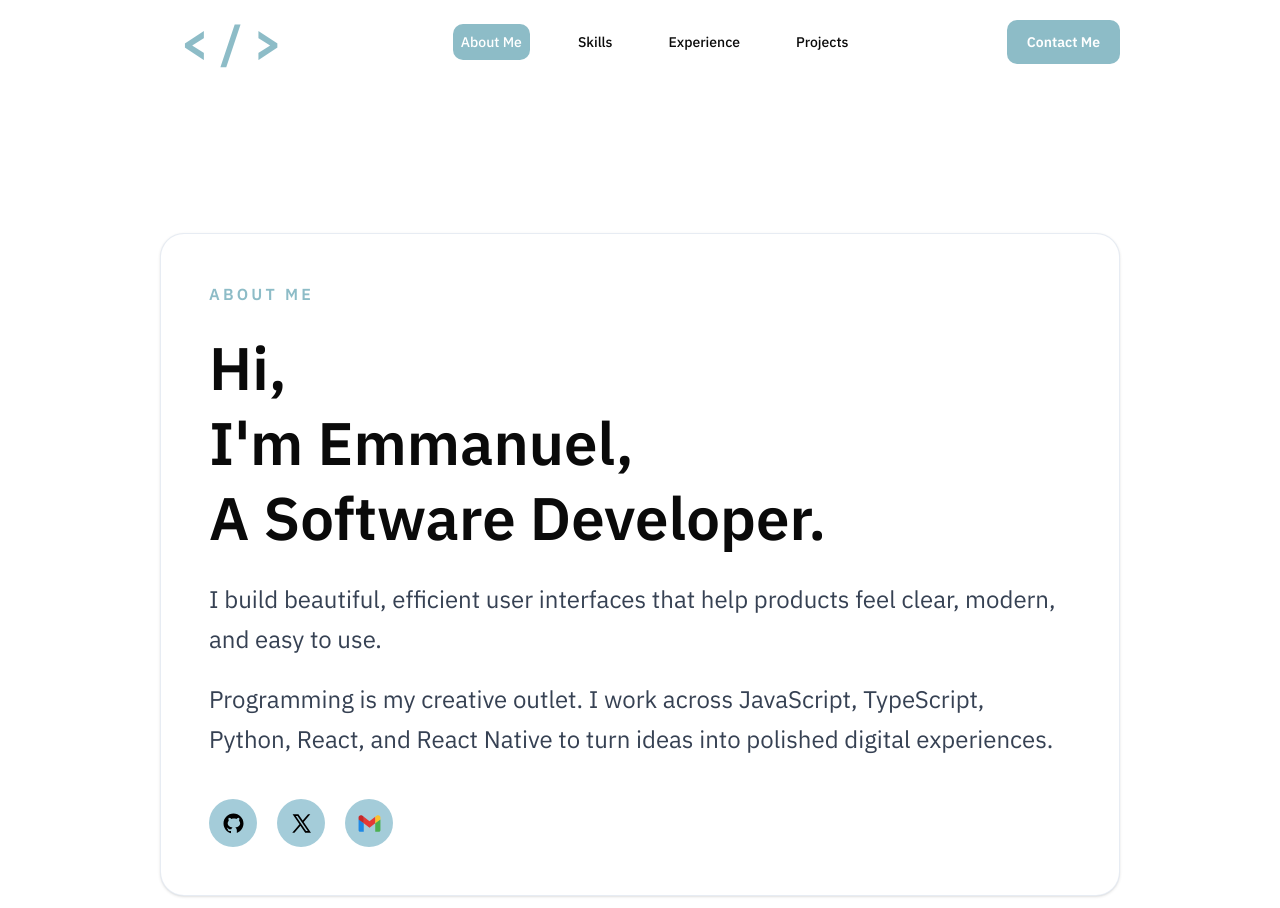
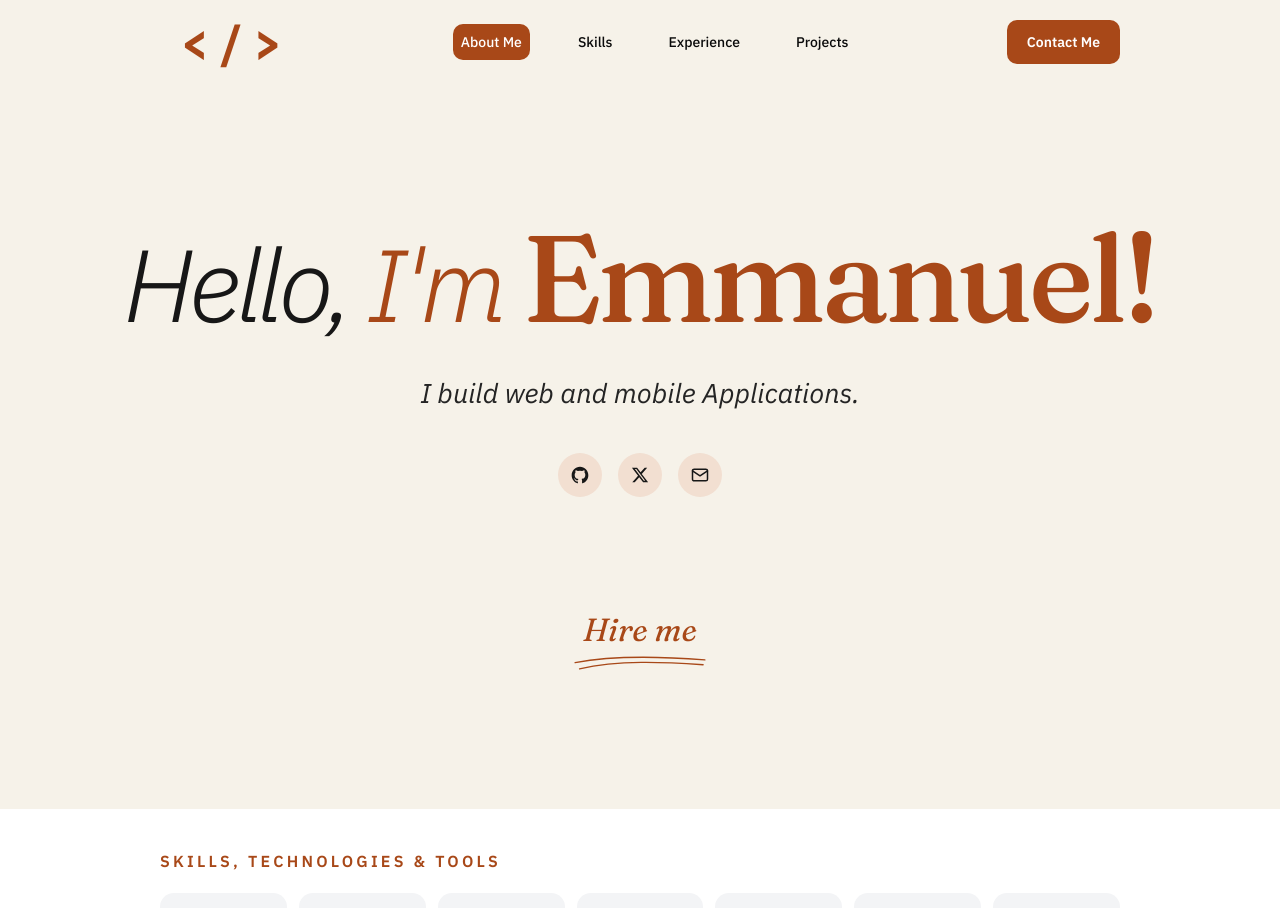
Before and after one commit to Opesco12/my-portfolio, a React (Vite) app: page / in a window 1280 px wide. Shown: the top 908 px of the page. Built offline with nearby package versions, Linux system fonts and the light colour scheme.

Commit message:
chore: revamp hero section

```diff
--- a/index.html
+++ b/index.html
@@ -1,4 +1,4 @@
-<!DOCTYPE html>
+<!doctype html>
 <html lang="en">
   <head>
     <meta charset="UTF-8" />
@@ -40,10 +40,33 @@
       rel="stylesheet"
     />
 
+    <link
+      rel="preconnect"
+      href="https://fonts.googleapis.com"
+    />
+    <link
+      rel="preconnect"
+      href="https://fonts.gstatic.com"
+      crossorigin
+    />
+    <link
+      href="https://fonts.googleapis.com/css2?family=Fraunces:ital,opsz,wght@0,9..144,100..900;1,9..144,100..900&display=swap"
+      rel="stylesheet"
+    />
 
-    <link rel="preconnect" href="https://fonts.googleapis.com">
-<link rel="preconnect" href="https://fonts.gstatic.com" crossorigin>
-<link href="https://fonts.googleapis.com/css2?family=IBM+Plex+Sans:ital,wght@0,100..700;1,100..700&display=swap" rel="stylesheet">
+    <link
+      rel="preconnect"
+      href="https://fonts.googleapis.com"
+    />
+    <link
+      rel="preconnect"
+      href="https://fonts.gstatic.com"
+      crossorigin
+    />
+    <link
+      href="https://fonts.googleapis.com/css2?family=IBM+Plex+Sans:ital,wght@0,100..700;1,100..700&display=swap"
+      rel="stylesheet"
+    />
     <!-- End of Google fonts -->
   </head>
   <body>
--- a/src/App.css
+++ b/src/App.css
@@ -14,10 +14,10 @@ html {
 @theme {
   --color-black: #000000;
   --color-error: red;
-  --color-lighter-primary: #c4e1e6;
-  --color-light-primary: #a4ccd9;
-  --color-primary: #8dbcc7;
-  --color-dark-primary: #218185;
+  --color-lighter-primary: #f2dfd1;
+  --color-light-primary: #dfb89f;
+  --color-primary: #a84818;
+  --color-dark-primary: #73300f;
   --color-white: #fff;
   --color-border: #efefef;
 }
@@ -33,7 +33,7 @@ html {
   --color-card-foreground: var(--card-foreground);
   --color-popover: var(--popover);
   --color-popover-foreground: var(--popover-foreground);
-  --color-primary: #8dbcc7;
+  --color-primary: #a84818;
   --color-primary-foreground: var(--primary-foreground);
   --color-secondary: var(--secondary);
   --color-secondary-foreground: var(--secondary-foreground);
@@ -58,6 +58,10 @@ html {
   --color-sidebar-accent-foreground: var(--sidebar-accent-foreground);
   --color-sidebar-border: var(--sidebar-border);
   --color-sidebar-ring: var(--sidebar-ring);
+}
+
+.font-display {
+  font-family: "Fraunces", Georgia, serif;
 }
 
 :root {
--- a/src/components/Navbar.tsx
+++ b/src/components/Navbar.tsx
@@ -4,6 +4,7 @@ import { motion } from "framer-motion";
 
 const Navbar = () => {
   const [isMenuOpen, setIsMenuOpen] = useState(false);
+  const [isScrolled, setIsScrolled] = useState(false);
   const [activeSection, setActiveSection] = useState("about");
   const location = useLocation();
   const navigate = useNavigate();
@@ -11,6 +12,15 @@ const Navbar = () => {
   const toggleMenu = () => {
     setIsMenuOpen(!isMenuOpen);
   };
+
+  useEffect(() => {
+    const handleScroll = () => setIsScrolled(window.scrollY > 8);
+
+    handleScroll();
+    window.addEventListener("scroll", handleScroll, { passive: true });
+
+    return () => window.removeEventListener("scroll", handleScroll);
+  }, []);
 
   const scrollToSection = (sectionId: string) => {
     if (location.pathname !== "/") {
@@ -87,7 +97,13 @@ const Navbar = () => {
   ];
 
   return (
-    <nav className="sticky top-0 z-50 bg-white/30 backdrop-blur-md border-b border-white/20 py-2 px-4 md:px-40">
+    <nav
+      className={`sticky top-0 z-50 border-b px-4 py-2 transition-[background-color,border-color,box-shadow,backdrop-filter] duration-500 md:px-40 ${
+        isScrolled
+          ? "border-white/40 bg-white/25 shadow-[0_8px_32px_rgba(75,46,29,0.08)] backdrop-blur-2xl backdrop-saturate-150"
+          : "border-transparent bg-[#f6f2e9] shadow-none backdrop-blur-none"
+      }`}
+    >
       <div className="mx-auto grid grid-cols-[auto_1fr_auto] items-center gap-4">
         <div>
           <p className="text-4xl px-5 md:text-5xl text-primary font-extrabold">
--- a/src/components/sections/About.tsx
+++ b/src/components/sections/About.tsx
@@ -2,127 +2,118 @@ import { motion } from "framer-motion";
 
 const About = () => {
   return (
-    <div
+    <section
       id="about"
-      className="px-4 py-8 md:px-40 md:py-12 md:my-25"
+      className="relative flex min-h-[calc(100svh-76px)] items-center justify-center overflow-hidden bg-[#f6f2e9] px-5 py-24 text-center sm:px-8 md:py-28"
     >
       <motion.div
-        className="rounded-3xl border border-slate-200/80 bg-white p-6 shadow-sm md:p-12"
-        initial={{ y: 50, opacity: 0 }}
+        className="mx-auto flex w-full max-w-6xl flex-col items-center"
+        initial={{ y: 24, opacity: 0 }}
         animate={{ y: 0, opacity: 1 }}
-        transition={{ duration: 0.5 }}
+        transition={{ duration: 0.7, ease: "easeOut" }}
       >
-        <div className="mx-auto max-w-5xl">
-          <div className="flex flex-wrap items-center gap-4">
-            <p className="text-base font-semibold uppercase tracking-[0.2em] text-primary">
-              About Me
-            </p>
-          </div>
+        <h1 className="font-display text-[clamp(3.25rem,8vw,7.75rem)] font-medium leading-[0.9] tracking-[-0.045em] text-[#171717]">
+          <span className="italic font-light">Hello,</span>{" "}
+          <span className="text-primary italic">
+            <span className="font-light">I'm</span>{" "}
+            <span className="font-display text-[1.2em] not-italic">
+              Emmanuel!
+            </span>
+          </span>
+        </h1>
 
-          <h2 className="mt-6 text-2xl font-semibold leading-tight md:text-6xl">
-            Hi, <br /> I&apos;m Emmanuel,
-            <br />A Software Developer.
-          </h2>
+        <p className="mt-8 max-w-3xl text-lg italic leading-relaxed text-[#242424] sm:text-xl md:mt-10 md:text-[1.7rem] md:leading-[1.45]">
+          I build web and mobile Applications.
+        </p>
 
-          <div className="mt-6 max-w-4xl space-y-5">
-            <p className="text-lg leading-8 text-gray-700 md:text-2xl md:leading-10">
-              I build beautiful, efficient user interfaces that help products
-              feel clear, modern, and easy to use.
-            </p>
-            <p className="text-lg leading-8 text-gray-700 md:text-2xl md:leading-10">
-              Programming is my creative outlet. I work across JavaScript,
-              TypeScript, Python, React, and React Native to turn ideas into
-              polished digital experiences.
-            </p>
-          </div>
+        <div
+          className="mt-8 flex items-center justify-center gap-4 md:mt-10"
+          aria-label="Social links"
+        >
+          <motion.a
+            href="https://github.com/Opesco12"
+            target="_blank"
+            rel="noreferrer"
+            aria-label="Visit my GitHub profile"
+            className="flex h-11 w-11 items-center justify-center rounded-full bg-lighter-primary text-[#171717] transition-colors hover:bg-primary hover:text-white"
+            whileHover={{ y: -3, scale: 1.05 }}
+            whileTap={{ scale: 0.96 }}
+          >
+            <svg
+              aria-hidden="true"
+              viewBox="0 0 24 24"
+              className="h-5 w-5 fill-current"
+            >
+              <path d="M12 2C6.477 2 2 6.589 2 12.253c0 4.53 2.865 8.374 6.839 9.73.5.094.682-.222.682-.493 0-.243-.009-.888-.014-1.743-2.782.619-3.369-1.375-3.369-1.375-.455-1.185-1.11-1.5-1.11-1.5-.908-.636.069-.623.069-.623 1.003.072 1.531 1.056 1.531 1.056.892 1.567 2.341 1.115 2.91.852.091-.663.349-1.115.635-1.371-2.221-.259-4.555-1.14-4.555-5.067 0-1.119.39-2.034 1.029-2.751-.103-.259-.446-1.302.098-2.713 0 0 .84-.276 2.75 1.051A9.37 9.37 0 0 1 12 6.96a9.37 9.37 0 0 1 2.504.346c1.909-1.327 2.748-1.051 2.748-1.051.545 1.411.202 2.454.099 2.713.64.717 1.028 1.632 1.028 2.751 0 3.937-2.338 4.805-4.566 5.059.359.317.679.944.679 1.903 0 1.374-.013 2.482-.013 2.819 0 .274.18.592.688.492C19.138 20.626 22 16.785 22 12.253 22 6.589 17.523 2 12 2Z" />
+            </svg>
+          </motion.a>
 
-          <div className="mt-8 flex flex-wrap gap-5 md:mt-10">
-            <motion.div
-              whileHover={{ scale: 1.1 }}
-              className="h-12 w-12 cursor-pointer rounded-full bg-light-primary flex items-center justify-center"
+          <motion.a
+            href="https://x.com/Opesco123"
+            target="_blank"
+            rel="noreferrer"
+            aria-label="Visit my X profile"
+            className="flex h-11 w-11 items-center justify-center rounded-full bg-lighter-primary text-[#171717] transition-colors hover:bg-primary hover:text-white"
+            whileHover={{ y: -3, scale: 1.05 }}
+            whileTap={{ scale: 0.96 }}
+          >
+            <svg
+              aria-hidden="true"
+              viewBox="0 0 24 24"
+              className="h-[18px] w-[18px] fill-current"
             >
-              <a
-                href="https://github.com/Opesco12"
-                target="_blank"
-                rel="noreferrer"
-              >
-                <svg
-                  xmlns="http://www.w3.org/2000/svg"
-                  x="0px"
-                  y="0px"
-                  width="25"
-                  height="25"
-                  viewBox="0 0 30 30"
-                >
-                  <path d="M15,3C8.373,3,3,8.373,3,15c0,5.623,3.872,10.328,9.092,11.63C12.036,26.468,12,26.28,12,26.047v-2.051 c-0.487,0-1.303,0-1.508,0c-0.821,0-1.551-0.353-1.905-1.009c-0.393-0.729-0.461-1.844-1.435-2.526 c-0.289-0.227-0.069-0.486,0.264-0.451c0.615,0.174,1.125,0.596,1.605,1.222c0.478,0.627,0.703,0.769,1.596,0.769 c0.433,0,1.081-0.025,1.691-0.121c0.328-0.833,0.895-1.6,1.588-1.962c-3.996-0.411-5.903-2.399-5.903-5.098 c0-1.162,0.495-2.286,1.336-3.233C9.053,10.647,8.706,8.73,9.435,8c1.798,0,2.885,1.166,3.146,1.481C13.477,9.174,14.461,9,15.495,9 c1.036,0,2.024,0.174,2.922,0.483C18.675,9.17,19.763,8,21.565,8c0.732,0.731,0.381,2.656,0.102,3.594 c0.836,0.945,1.328,2.066,1.328,3.226c0,2.697-1.904,4.684-5.894,5.097C18.199,20.49,19,22.1,19,23.313v2.734 c0,0.104-0.023,0.179-0.035,0.268C23.641,24.676,27,20.236,27,15C27,8.373,21.627,3,15,3z"></path>
-                </svg>
-              </a>
-            </motion.div>
-            <motion.div
-              whileHover={{ scale: 1.1 }}
-              className="h-12 w-12 rounded-full bg-light-primary flex items-center justify-center"
+              <path d="M18.244 2.25h3.308l-7.227 8.26 8.502 11.24h-6.657l-5.214-6.817-5.967 6.817H1.68l7.73-8.835L1.254 2.25H8.08l4.713 6.231 5.45-6.231Zm-1.161 17.52h1.833L7.084 4.126H5.117L17.083 19.77Z" />
+            </svg>
+          </motion.a>
+
+          <motion.a
+            href="mailto:oyelekemmanuel@gmail.com"
+            aria-label="Send me an email"
+            className="flex h-11 w-11 items-center justify-center rounded-full bg-lighter-primary text-[#171717] transition-colors hover:bg-primary hover:text-white"
+            whileHover={{ y: -3, scale: 1.05 }}
+            whileTap={{ scale: 0.96 }}
+          >
+            <svg
+              aria-hidden="true"
+              viewBox="0 0 24 24"
+              className="h-5 w-5 fill-none stroke-current"
+              strokeWidth="1.8"
+              strokeLinecap="round"
+              strokeLinejoin="round"
             >
-              <a
-                href="https://x.com/Opesco123"
-                target="_blank"
-                rel="noreferrer"
-              >
-                <svg
-                  xmlns="http://www.w3.org/2000/svg"
-                  x="0px"
-                  y="0px"
-                  width="25"
-                  height="25"
-                  viewBox="0 0 30 30"
-                >
-                  <path d="M26.37,26l-8.795-12.822l0.015,0.012L25.52,4h-2.65l-6.46,7.48L11.28,4H4.33l8.211,11.971L12.54,15.97L3.88,26h2.65 l7.182-8.322L19.42,26H26.37z M10.23,6l12.34,18h-2.1L8.12,6H10.23z"></path>
-                </svg>
-              </a>
-            </motion.div>
-            <motion.div
-              whileHover={{ scale: 1.1 }}
-              className="h-12 w-12 rounded-full bg-light-primary flex items-center justify-center"
-            >
-              <a
-                href="mailto:oyelekemmanuel@gmail.com"
-                target="_blank"
-                rel="noreferrer"
-              >
-                <svg
-                  xmlns="http://www.w3.org/2000/svg"
-                  x="0px"
-                  y="0px"
-                  width="25"
-                  height="25"
-                  viewBox="0 0 48 48"
-                >
-                  <path
-                    fill="#4caf50"
-                    d="M45,16.2l-5,2.75l-5,4.75L35,40h7c1.657,0,3-1.343,3-3V16.2z"
-                  ></path>
-                  <path
-                    fill="#1e88e5"
-                    d="M3,16.2l3.614,1.71L13,23.7V40H6c-1.657,0-3-1.343-3-3V16.2z"
-                  ></path>
-                  <polygon
-                    fill="#e53935"
-                    points="35,11.2 24,19.45 13,11.2 12,17 13,23.7 24,31.95 35,23.7 36,17"
-                  ></polygon>
-                  <path
-                    fill="#c62828"
-                    d="M3,12.298V16.2l10,7.5V11.2L9.876,8.859C9.132,8.301,8.228,8,7.298,8h0C4.924,8,3,9.924,3,12.298z"
-                  ></path>
-                  <path
-                    fill="#fbc02d"
-                    d="M45,12.298V16.2l-10,7.5V11.2l3.124-2.341C38.868,8.301,39.772,8,40.702,8h0 C43.076,8,45,9.924,45,12.298z"
-                  ></path>
-                </svg>
-              </a>
-            </motion.div>
-          </div>
+              <rect
+                x="3"
+                y="5"
+                width="18"
+                height="14"
+                rx="2"
+              />
+              <path d="m3 7 9 6 9-6" />
+            </svg>
+          </motion.a>
         </div>
+
+        <a
+          href="#contact"
+          className="group mt-20 inline-flex flex-col items-center font-display text-2xl italic text-primary md:mt-28 md:text-[2rem]"
+        >
+          Hire me
+          <svg
+            aria-hidden="true"
+            viewBox="0 0 150 18"
+            className="mt-1 h-4 w-36 overflow-visible transition-transform duration-300 group-hover:scale-x-105"
+            fill="none"
+          >
+            <path
+              d="M2 8.5C39 1.5 91 1 148 5.5M7 15.5C51 5.5 102 8 146 11"
+              stroke="currentColor"
+              strokeWidth="1.5"
+              strokeLinecap="round"
+            />
+          </svg>
+        </a>
       </motion.div>
-    </div>
+    </section>
   );
 };
 
```
